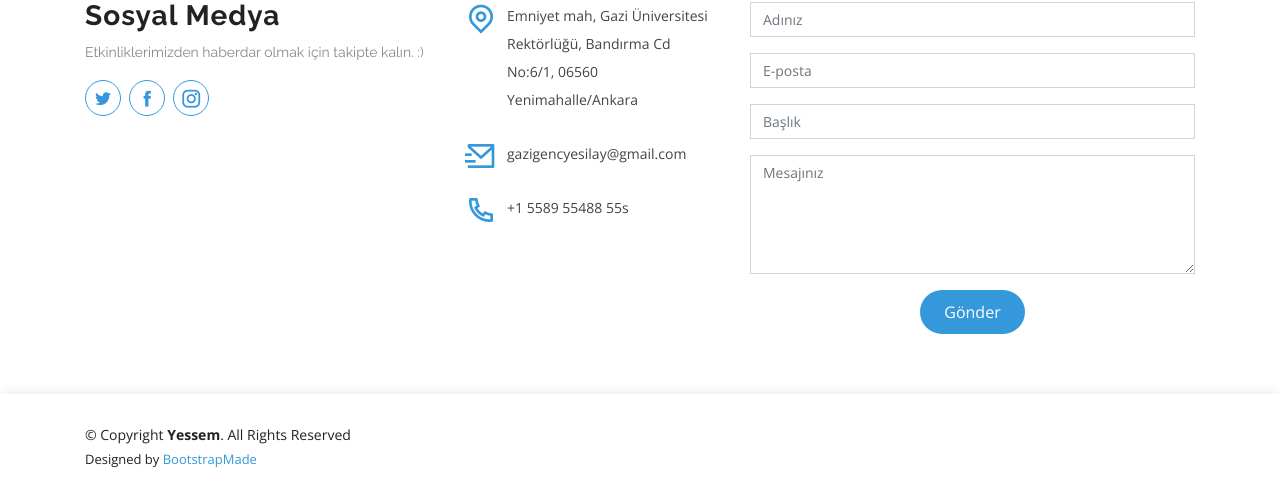
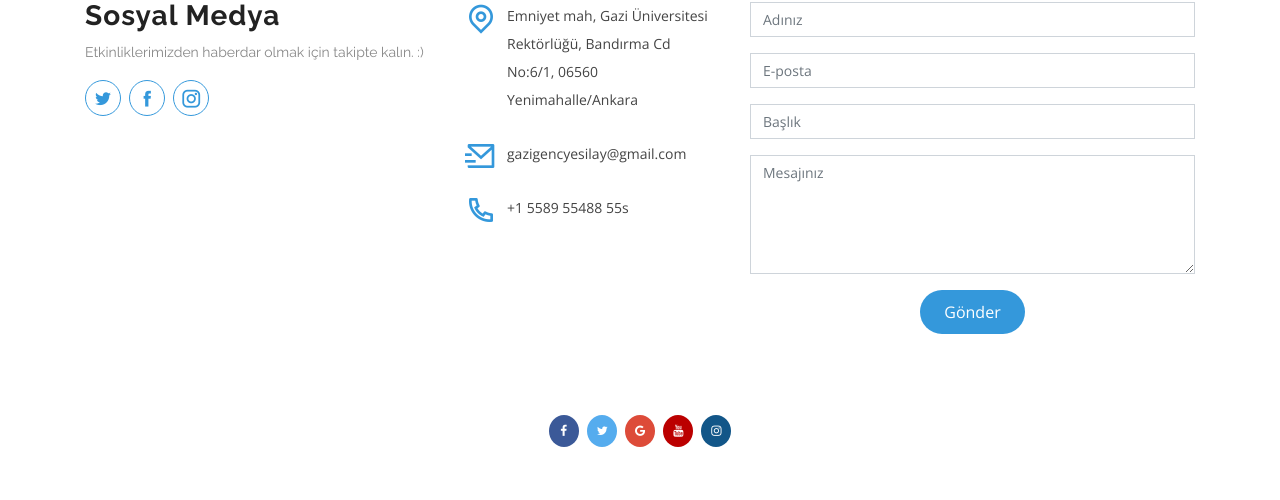
Before and after one commit to mrtyildiz/gazigencyesilay, a Django app: page / in a window 1280 px wide. Shown: the part 1394-1894 px from the top of the page. After the commit the page ends 1841 px from the top, so only its background shows below. Run offline with Django 3.2, Linux system fonts and the light colour scheme; some libraries are stand-ins or nearby versions.

Commit message:
Update footer.html

```diff
--- a/app/templates/footer.html
+++ b/app/templates/footer.html
@@ -1,17 +1,61 @@
 
+<meta name="viewport" content="width=device-width, initial-scale=1">
+<link rel="stylesheet" href="https://cdnjs.cloudflare.com/ajax/libs/font-awesome/4.7.0/css/font-awesome.min.css">
+<style>
+.fa {
+  padding: 10px;
+  font-size: 12px;
+  width: 30px;
+  text-align: center;
+  text-decoration: none;
+  margin: 5px 2px;
+  border-radius: 50%;
+}
 
- <!-- ======= Footer ======= -->
- <footer id="footer">
-    <div class="container">
-      <div class="row d-flex align-items-center">
-        <div class="col-lg-6 text-lg-left text-center">
-          <div class="copyright">
-            &copy; Copyright <strong>Yessem</strong>. All Rights Reserved
-          </div>
-          <div class="credits">Designed by <a href="https://bootstrapmade.com/">BootstrapMade</a>
-          </div>
-        </div>
+.fa:hover {
+    opacity: 0.7;
+}
 
-      </div>
-    </div>
-  </footer>
+.fa-facebook {
+  background: #3B5998;
+  color: white;
+}
+
+.fa-twitter {
+  background: #55ACEE;
+  color: white;
+}
+
+.fa-google {
+  background: #dd4b39;
+  color: white;
+}
+
+.fa-linkedin {
+  background: #007bb5;
+  color: white;
+}
+
+.fa-youtube {
+  background: #bb0000;
+  color: white;
+}
+
+.fa-instagram {
+  background: #125688;
+  color: white;
+}
+
+</style>
+</head>
+<footer class="page-footer font-small cyan darken-3">
+
+  <div class="footer-copyright text-center py-3">
+    <a href="https://tr-tr.facebook.com/gazigencyesilay/" class="fa fa-facebook"></a>
+    <a href="https://twitter.com/gazigencyesilay" class="fa fa-twitter"></a>
+    <a href="#" class="fa fa-google"></a>
+    <a href="https://www.youtube.com/channel/UCxYvNRzZyaxGn1o3Y3ZsYCA" class="fa fa-youtube"></a>
+    <a href="https://www.instagram.com/gazigencyesilay/?hl=tr" class="fa fa-instagram"></a>
+
+  </div>
+</footer>
```
